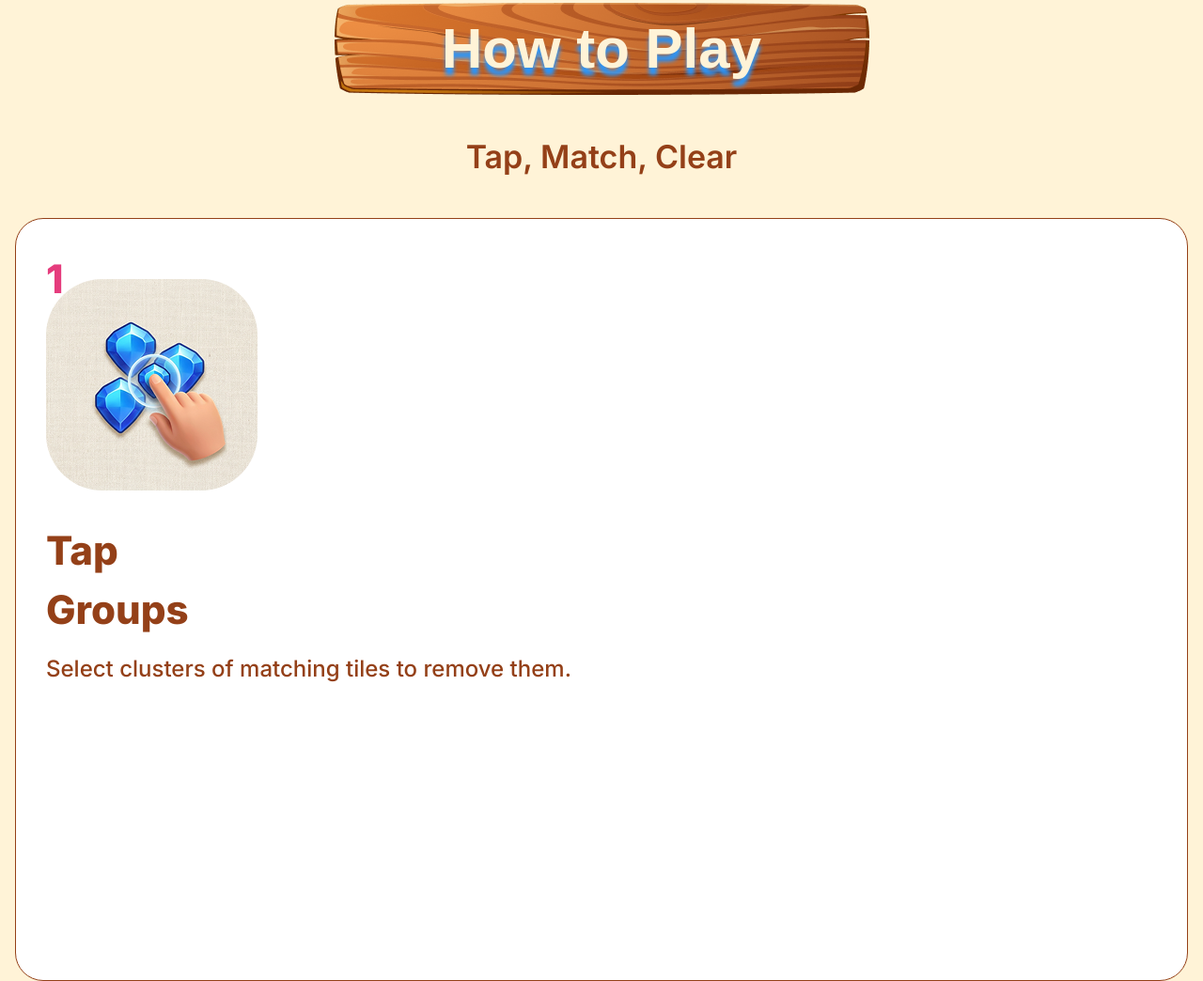
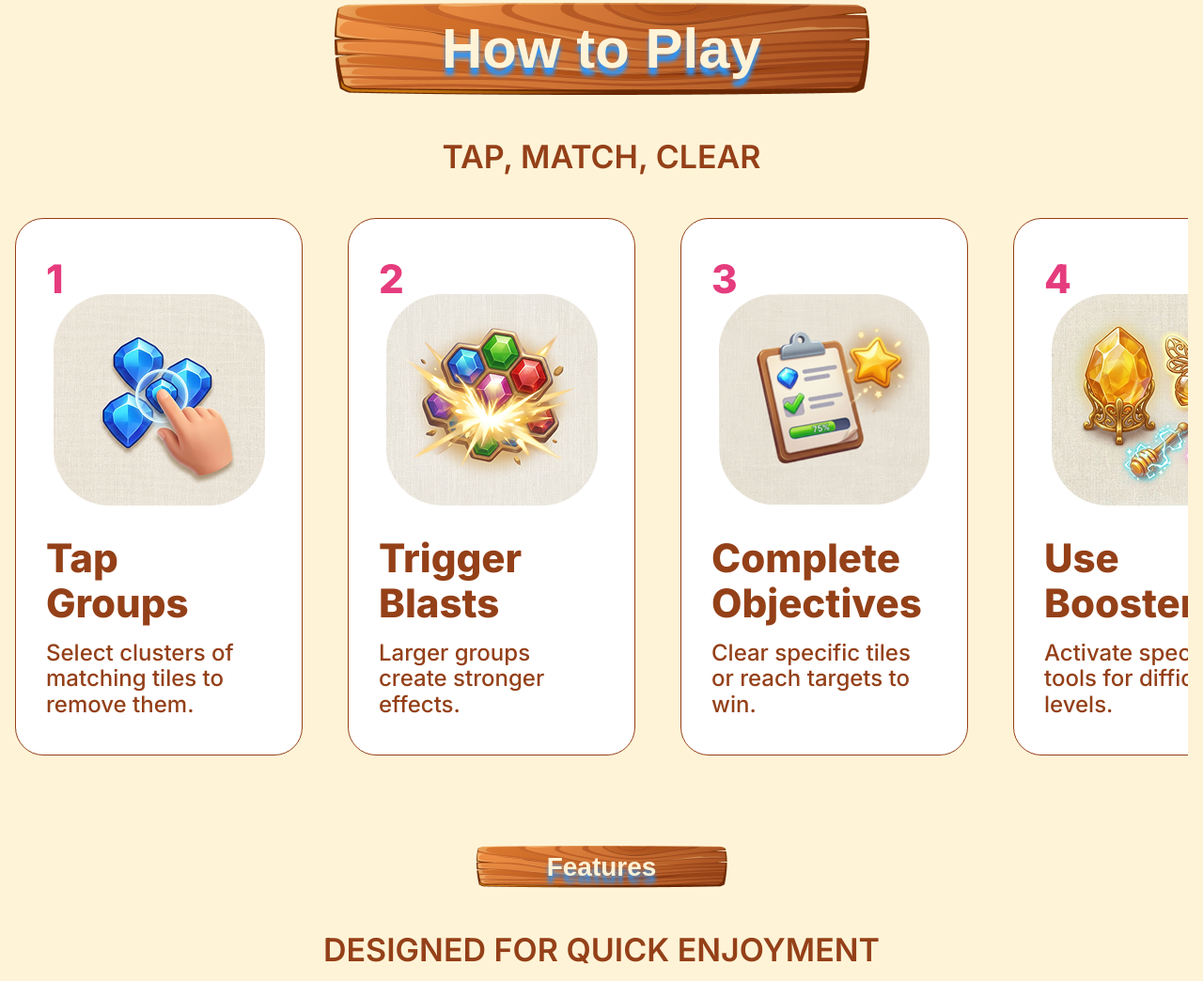
Before and after one commit to NadiiaUa23/STP-12574, a website built with Vite: page src/index.html in a window 1280 px wide. Shown: the part 1431-2475 px from the top of the page at 94% size. Built offline with nearby package versions, Linux system fonts and the light colour scheme; a web font is replaced by a local one.

Commit message:
section How to Play DONE

```diff
--- a/src/css/how-to-play.css
+++ b/src/css/how-to-play.css
@@ -31,18 +31,32 @@
     margin: 0 auto 40px;
     font-family: var(--font-primary);
     font-weight: 600;
-    font-size: 34px;
+    font-size: 20px;
     color: var(--terracotta);
+    text-transform: uppercase;
 }
 
 .how-swiper {
-    height: 812px;
+    max-height: 812px;
+    overflow: hidden;
+    display: flex;
+    justify-content: center;
+}
+
+.swiper-wrapper {
+    align-items: center;
+}
+
+.how-swiper .swiper-slide {
+    width: 306px;
+    height: 572px;
+    flex-shrink: 0;
 }
 
 .how-card {
     border: 1px solid var(--terracotta);
     border-radius: 30px;
-    padding: 32px;
+    padding: 80px 32px 32px 32px;
     width: 306px;
     height: 572px;
     background: #fff;
@@ -63,13 +77,14 @@
 .how-img {
     width: 225px;
     height: auto;
-    margin-top: 32px;
-    margin-bottom: 32px;
+    display: block;
+    margin: 0 auto 32px;
 }
 
 .how-card-title {
     font-weight: 800;
     font-size: 42px;
+    line-height: 1.15;
     margin-bottom: 14px;
     color: var(--terracotta);
 }
@@ -77,10 +92,9 @@
 .how-card-text {
     font-weight: 500;
     font-size: 24px;
+    line-height: 1.15;
     color: var(--terracotta);
 }
-
-
 
 /* desktop */
 @media (min-width: 768px) {
@@ -91,4 +105,19 @@
         height: 98px;
         background-image: url("/img/title/title-wood-desk-1x.png");
     }
+    .how-subtitle {
+        font-size: 34px;
+    }
+
+    /* .swiper-wrapper {
+     height: auto;
+    } */
+        /* .how-swiper {
+            max-height: 812px;
+            overflow: hidden;
+            display: flex;
+            align-items: center;
+            justify-content: center;
+        } */
+
 }
--- a/src/js/swiper-cards.js
+++ b/src/js/swiper-cards.js
@@ -7,7 +7,7 @@ new Swiper('.how-swiper', {
   spaceBetween: 42,
   grabCursor: true,
 
-  freeMode: true,
+  freeMode: false,
   mousewheel: true,
 
   breakpoints: {
```
